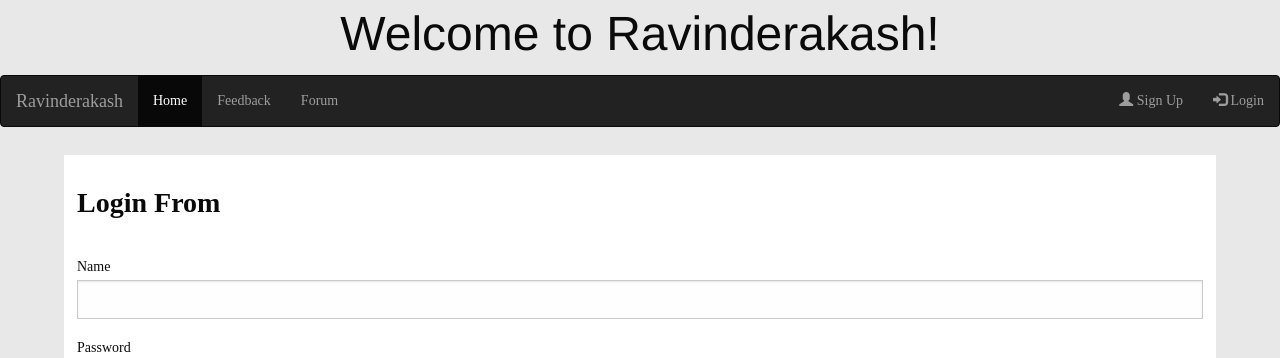
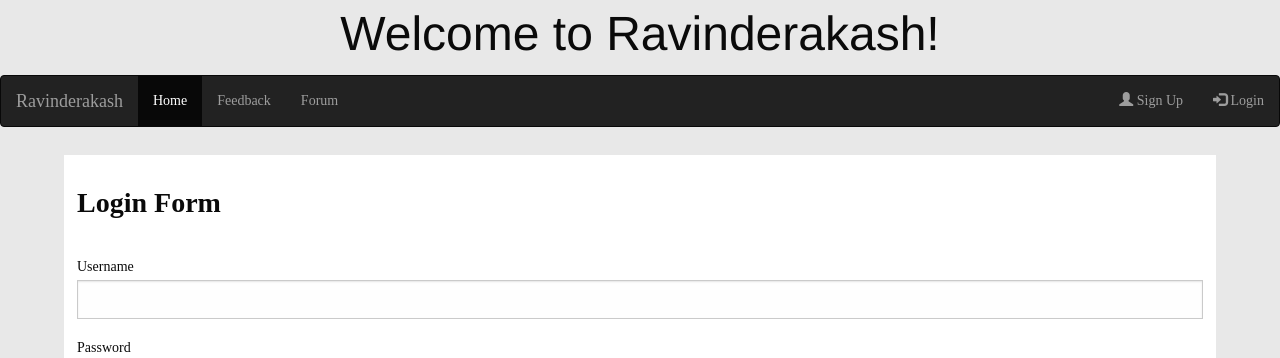
Before and after one commit to parminder7/angularjs-to-go, an Angular app: page /login in a window 1280 px wide. Shown: the top 358 px of the page. Built offline with nearby package versions, Linux system fonts and the light colour scheme; a web font is replaced by a local one.

Commit message:
applying the review comments

```diff
--- a/src/app/login/login.component.html
+++ b/src/app/login/login.component.html
@@ -1,15 +1,15 @@
-<div *ngIf="!name; else forminfo">
+<div *ngIf="!username; else forminfo">
   <form [formGroup]="rForm" (ngSubmit)="addPost(rForm.value)">
     <div class="form-container">
       <div class="row columns">
-        <h1>Login From</h1>
+        <h1>Login Form</h1>
         <div>
         	<div>
-        		<label>Name
-          			<input type="text" formControlName="name">
+        		<label>Username
+          			<input type="text" formControlName="username">
         		</label>
         	</div>
-			<div class="alert" *ngIf="!rForm.controls['name'].valid && rForm.controls['name'].touched">{{ titleAlert }}</div>
+			<div class="alert" *ngIf="!rForm.controls['username'].valid && rForm.controls['username'].touched">{{ fieldRequiredAlert }}</div>
         </div>
 
         <div>
@@ -18,7 +18,7 @@
           			<input type="password" formControlName="password"/>
         		</label>
         	</div>
-			<div class="alert" *ngIf="!rForm.controls['password'].valid && rForm.controls['password'].touched">{{ titleAlert }}</div>
+			<div class="alert" *ngIf="!rForm.controls['password'].valid && rForm.controls['password'].touched">{{ fieldRequiredAlert }}</div>
         </div>
 
  		<div>
@@ -33,8 +33,7 @@
 <ng-template #forminfo>
   <div class="form-container">
     <div class="row columns">
-        <h1>{{ name }}</h1>
-
+        <h1>{{ username }}</h1>
         <p>{{ password }}</p>
     </div>
   </div>
--- a/src/app/login/login.component.ts
+++ b/src/app/login/login.component.ts
@@ -10,35 +10,21 @@ export class LoginComponent implements OnInit {
   rForm: FormGroup;
   post: any;                     // A property for our submitted form
   password: string = '';
-  name: string = '';
-  titleAlert: string = 'This field is required';
+  username: string = '';
+  fieldRequiredAlert: string = 'This field is required';
   constructor(private fb: FormBuilder) {
       this.rForm = fb.group({
-      'name' : [null, Validators.required],
-//      'password' : [null, Validators.compose([Validators.required, Validators.minLength(30), Validators.maxLength(500)])],
-      'password' : [null, Validators.required],
+      'username' : [null, Validators.required],
+      'password' : [null, Validators.compose([Validators.required, Validators.minLength(8), Validators.maxLength(500)])],
       'validate' : ''
     });
   }
 
   ngOnInit() {
-    this.rForm.get('validate').valueChanges.subscribe(
-
-      (validate) => {
-
-          if (validate === '1') {
-              this.rForm.get('name').setValidators([Validators.required, Validators.minLength(3)]);
-              this.titleAlert = 'You need to specify at least 3 characters';
-          } else {
-              this.rForm.get('name').setValidators(Validators.required);
-          }
-          this.rForm.get('name').updateValueAndValidity();
-
-      });
   }
 
   addPost(post) { // here call the backend service
     this.password = post.password;
-    this.name = post.name;
+    this.username = post.username;
   }
 }
```
